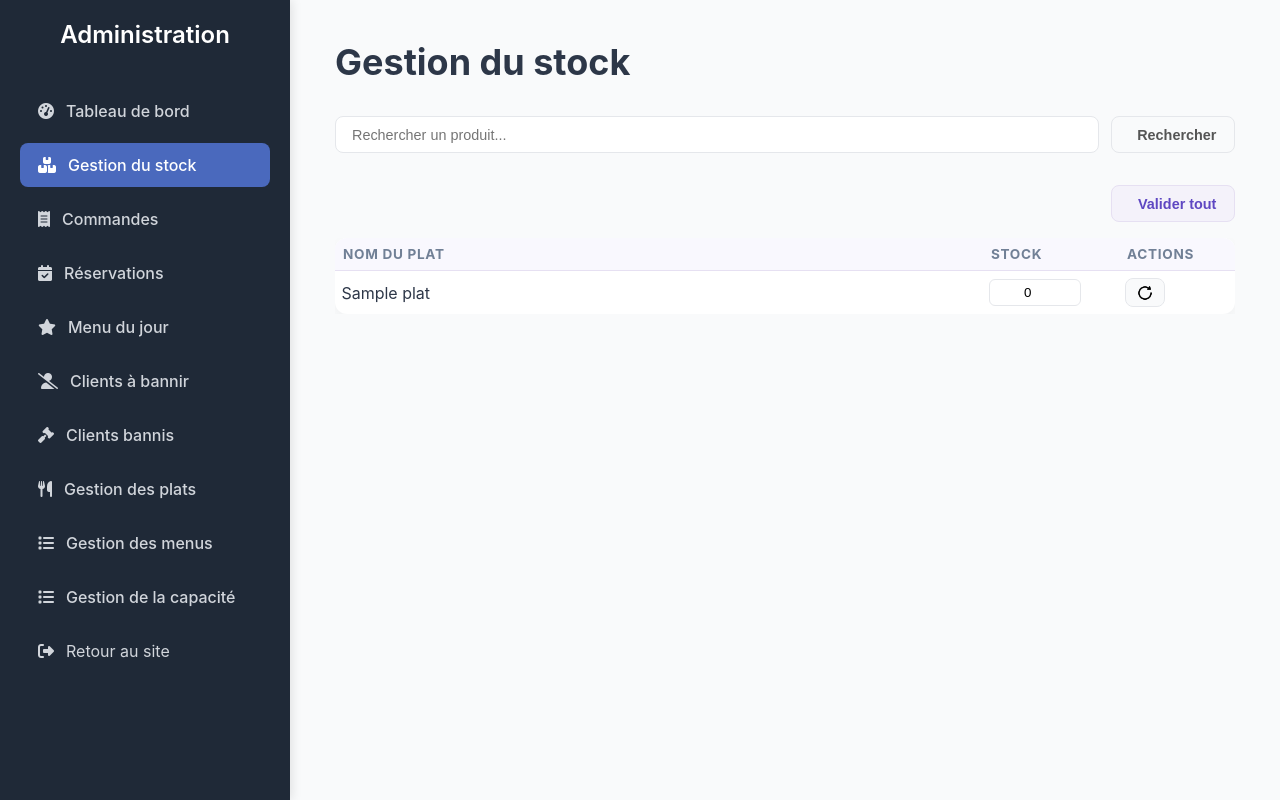
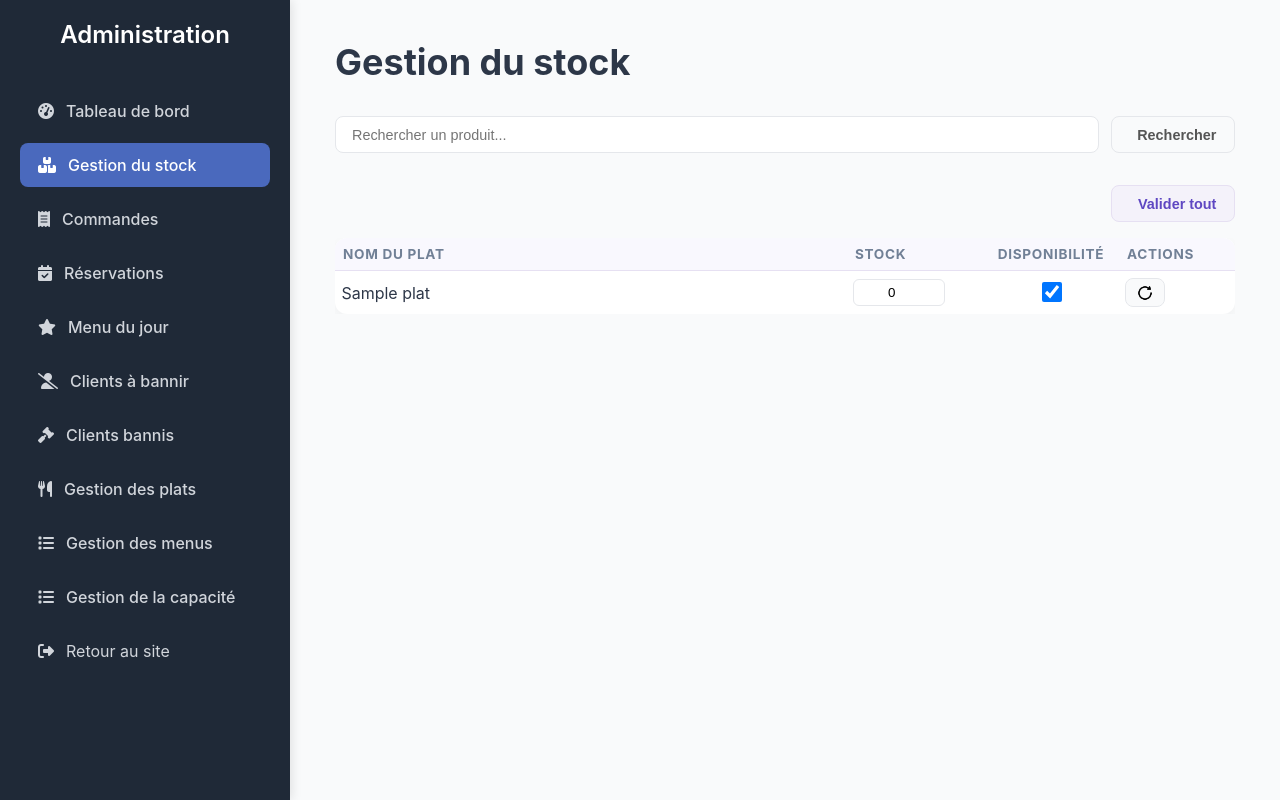
Before and after one commit to nathan2612/Projet_FI_Groupe_17, a Flask app: page /admin/stock/ in a window 1280 px wide. Run offline with Flask 3, Linux system fonts and the light colour scheme; a user stored in the database is signed in; tables that the repository leaves empty hold one stand-in row (values such as "Sample post"); parts of the project's set-up code (start-up, migrations or seed data) failed here and were passed over; some libraries are stand-ins or nearby versions.

Commit message:
ajout dans admin pour enlever un plat

```diff
--- a/monApp/static/admin.css
+++ b/monApp/static/admin.css
@@ -254,6 +254,21 @@
     width: 120px;
 }
 
+.stock-list th.disponibilite-col {
+    width: 120px;
+    text-align: center;
+}
+
+.stock-list td:has(input[type="checkbox"]) {
+    text-align: center;
+}
+
+.stock-list td input[type="checkbox"] {
+    width: 20px;
+    height: 20px;
+    cursor: pointer;
+}
+
 .stock-list th.action-col {
     width: 100px;
 }
--- a/monApp/templates/admin_stock.html
+++ b/monApp/templates/admin_stock.html
@@ -29,6 +29,7 @@
                     <tr>
                         <th>Nom du plat</th>
                         <th class="stock-col">Stock</th>
+                        <th class="disponibilite-col">Disponibilité</th>
                         <th class="action-col">Actions</th>
                     </tr>
                 </thead>
@@ -40,6 +41,11 @@
                             <div class="stock-form">
                                 <input type="number" name="stock_{{ item_data.item.id_plat }}" value="{{ item_data.stock }}" required min="0">
                             </div>
+                        </td>
+                        <td>
+                            <input type="checkbox"
+                                   name="disponible_{{ item_data.item.id_plat }}"
+                                   {% if item_data.item.disponible %}checked{% endif %}>
                         </td>
                         <td>
                             <button type="button" onclick="document.getElementsByName('stock_{{ item_data.item.id_plat }}')[0].value = 0" class="btn btn-secondary btn-small btn-reset" title="Réinitialiser"><img src="{{ url_for('static', filename='images/reset.png') }}" alt="Reset"></button>
--- a/monApp/views.py
+++ b/monApp/views.py
@@ -27,12 +27,6 @@ from math import ceil
 from datetime import datetime, date, timedelta
 import logging as lg
 from flask import flash
-
-
-
-
-
-
 
 def admin_required(f):
     @wraps(f)
@@ -81,7 +75,7 @@ def produits():
     page = request.args.get('page', 1, type=int)
     per_page = 9
 
-    query = db.session.query(PLAT)
+    query = db.session.query(PLAT).filter(PLAT.disponible.is_(True))
     if cat_id is not None:
         query = query.filter_by(id_categorie=cat_id)
 
@@ -678,18 +672,31 @@ def update_all_stock():
     today = date.today()
     try:
         updated_count = 0
-        for key, value in request.form.items():
+        plat_ids = set()
+
+        # Récupérer tous les IDs de plats depuis les stocks
+        for key in request.form.keys():
             if key.startswith('stock_'):
                 plat_id = int(key.replace('stock_', ''))
-                new_stock = int(value)
+                plat_ids.add(plat_id)
 
-                stock_entry = db.session.query(DEFINIR_STOCK).filter_by(id_plat=plat_id, jour=today).first()
-                if stock_entry:
-                    stock_entry.stock = new_stock
-                    updated_count += 1
+        # Mettre à jour les stocks et disponibilités
+        for plat_id in plat_ids:
+            # Mettre à jour le stock
+            new_stock = int(request.form.get(f'stock_{plat_id}', 0))
+            stock_entry = db.session.query(DEFINIR_STOCK).filter_by(id_plat=plat_id, jour=today).first()
+            if stock_entry:
+                stock_entry.stock = new_stock
+
+            # Mettre à jour la disponibilité
+            plat = db.session.query(PLAT).get(plat_id)
+            if plat:
+                plat.disponible = f'disponible_{plat_id}' in request.form
+
+            updated_count += 1
 
         db.session.commit()
-        flash(f"{updated_count} stock(s) mis à jour avec succès.", "success")
+        flash(f"{updated_count} plat(s) mis à jour avec succès.", "success")
     except Exception as e:
         db.session.rollback()
         flash(f"Erreur lors de la mise à jour : {str(e)}", "error")
@@ -1073,8 +1080,6 @@ def admin_delete_plat(id_plat):
     return redirect(url_for('admin_plats'))
 
 
-
-
 @app.route('/admin/menus/')
 @admin_required
 def admin_menus():
```
